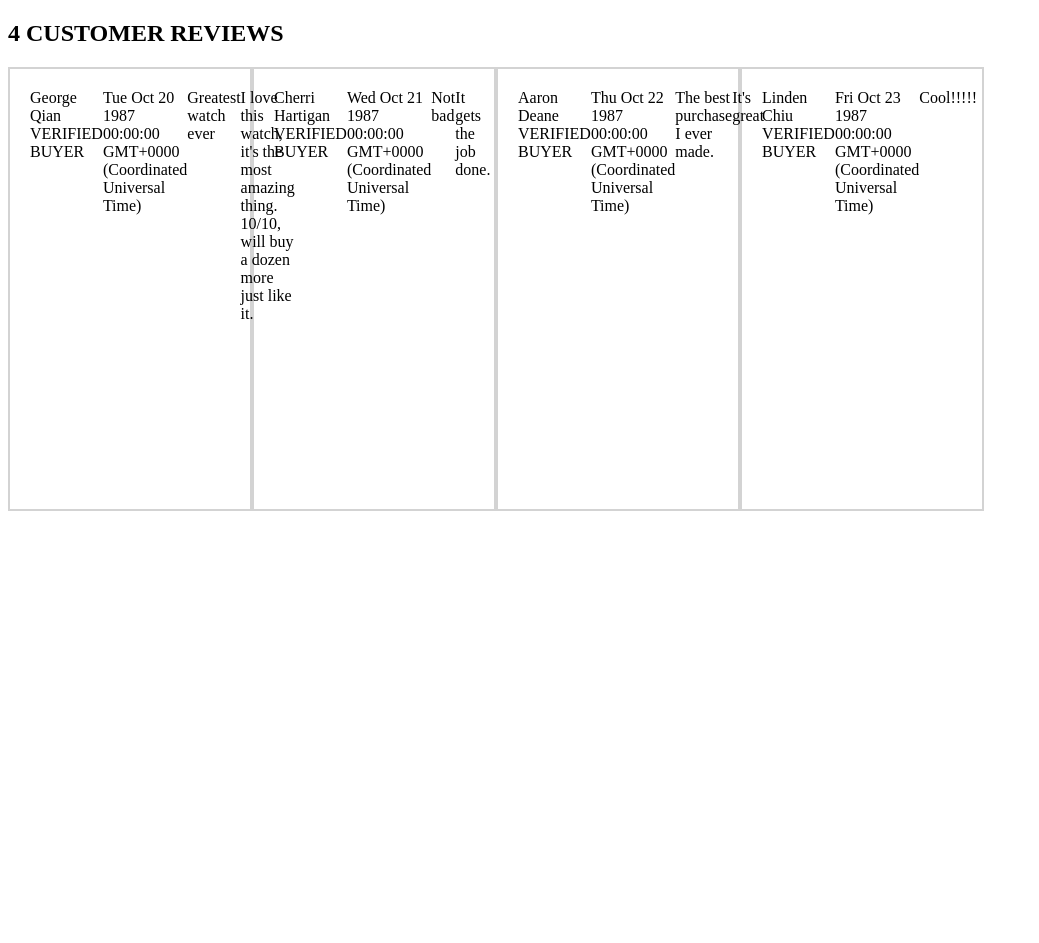
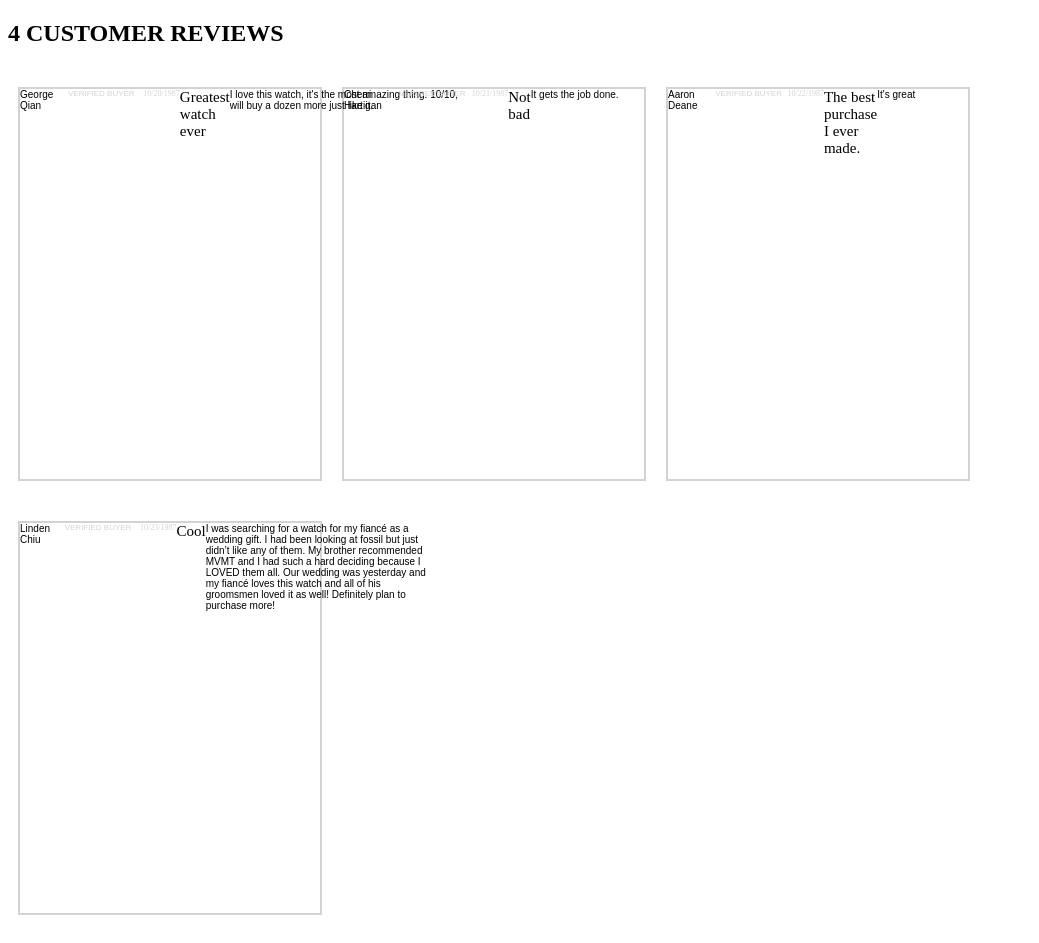
Before and after one commit to TheEventHandlers/MVMT-Reviews, a React app: page / in a window 1280 px wide. Shown: the whole page, without its empty margins (0-1039 px from the left). Before the commit the page ends 800 px from the top, so only its background shows below. Built offline with nearby package versions, Linux system fonts and the light colour scheme; the HTML template or start-up script is replaced by a standard one.

Commit message:
current box version

```diff
--- a/client/src/components/App.jsx
+++ b/client/src/components/App.jsx
@@ -1,8 +1,9 @@
 import '@babel/polyfill';
 import React from 'react';
 import ReactDOM from 'react-dom';
+import styled from 'styled-components';
 
-import StyledReviewBox from './ReviewBox.jsx';
+import ReviewBox from './ReviewBox.jsx';
 
 const dummyShowcaseReviews = [
   {
@@ -47,11 +48,17 @@ const dummyShowcaseReviews = [
 	stars: 5,
 	date_posted: new Date("<1987-10-23>"),
 	review_header: "Cool",
-	review_body: "!!!!!",
+	review_body: "I was searching for a watch for my fiancé as a wedding gift. I had been looking at fossil but just didn’t like any of them. My brother recommended MVMT and I had such a hard deciding because I LOVED them all. Our wedding was yesterday and my fiancé loves this watch and all of his groomsmen loved it as well! Definitely plan to purchase more!",
 	upvotes: 0,
 	downvotes: 16
   }
 ];
+
+const StyledNumberBanner = styled.span`
+  width: 60px;
+  height: 30px;
+
+`;
 
 class App extends React.Component {
   constructor(props) {
@@ -70,12 +77,15 @@ class App extends React.Component {
   render() {
     return (
       <div>
-    	<h2> {this.state.reviews.length} CUSTOMER REVIEWS </h2>
-    	<div className="all-reviews">
+    	  <h2>
+          <StyledNumberBanner>{this.state.reviews.length} </StyledNumberBanner>
+          CUSTOMER REVIEWS
+        </h2>
+    	  <div className="all-reviews">
           {this.state.reviews.map(function(review, index) {
-               return <StyledReviewBox key={index} review={review}/>
+               return <ReviewBox key={index} review={review}/>
               })}
-    	</div>
+    	  </div>
       </div>
 
     	)
--- a/client/src/components/ReviewBox.jsx
+++ b/client/src/components/ReviewBox.jsx
@@ -1,28 +1,29 @@
 import React from 'react';
 import styled from 'styled-components';
+import moment from 'moment';
 
 const ReviewBox = props => {
   return (
-  	<StyledReviewWrapper>
-  	  <div className="review-user">
+  	<StyledReviewPadding>
+  	  <StyledUser>
   	    {props.review.reviewer}
-  	    <span> VERIFIED BUYER </span>
-      </div>
-  	  <div className="review-date">{props.review.date_posted.toString()}</div>
-  	  <div className="review-title">{props.review.review_header}</div>
+  	    <StyledBanner> VERIFIED BUYER </StyledBanner>
+      </StyledUser>
+  	  <StyledDate>{moment(props.review.date_posted).format('MM/DD/YYYY')}</StyledDate>
+  	  <StyledTitle>{props.review.review_header}</StyledTitle>
   	  <StyledContentWrapper>
-  	    <div className="review-content">{props.review.review_body}</div>
+  	    <StyledReviewContent>{props.review.review_body}</StyledReviewContent>
   	  </StyledContentWrapper>
       <div className="review-votes"></div>
 
-  	</StyledReviewWrapper>
+  	</StyledReviewPadding>
   	)
 }
 
-const StyledReviewWrapper = styled.div`
-  height: 400px;
-  width: 200px;
-  padding: 20px;
+const StyledReviewPadding = styled.div`
+  width: 300px;
+  height: 390px;
+  margin: 20px 10px 20px 10px;
   display: inline-flex;
   flex-direction: row;
   border-style: solid;
@@ -30,11 +31,70 @@ const StyledReviewWrapper = styled.div`
   border-color: #D3D3D3;
 `;
 
-const StyledContentWrapper = styled.div`
-  position:relative;
-  width:100px;
-  height:100px;
+const StyledUser = styled.div`
+  width: 250px;
+  height: 20px;
+  display: flex;
+  position: relative;
+  font-family: 'Questrial', sans-serif;
+  font-size: 10px;
+`;
+
+const StyledBanner = styled.span`
+  width: 90px;
+  height: 10px;
+  display: flex;
+  position: relative;
+  font-size: 8px;
+  color: #D3D3D3;
+`;
+
+const StyledDate = styled.div`
+  width: 55px;
+  height: 15px;
+  font-size: 8px;
+  color: #D3D3D3;
+  display: flex;
+  position: relative;
 
 `;
 
+const StyledTitle = styled.div`
+  width: 240px;
+  height: 40px;
+  position: relative;
+  font-size: 15px;
+  display: flex;
+  position: relative;
+`;
+
+const StyledContentWrapper = styled.div`
+  display: flex;
+  position:relative;
+  width:240px;
+  height:180px;
+`;
+
+const StyledReviewContent = styled.div`
+  font-family: 'Questrial', sans-serif;
+  font-size: 10px;
+  text-align: left;
+  overflow-wrap: normal;
+  width: 230px;
+  height: 210px;
+  max-height: 150px;
+  overflow-y: scroll;
+  position: relative;
+  display: inline-flex;
+  flex-wrap: wrap;
+`;
+
+const StyledShareBar = styled.div`
+  width: 240px;
+  height: 40px;
+  display: flex;
+  position: relative;
+  font-size: 15px;
+`;
+
 export default ReviewBox;
--- a/package.json
+++ b/package.json
@@ -22,6 +22,7 @@
     "babel-jest": "^23.6.0",
     "body-parser": "^1.18.3",
     "express": "^4.16.4",
+    "moment": "^2.23.0",
     "mongoose": "^5.4.0",
     "parse-url": "^5.0.0",
     "path": "^0.12.7",
```
Also changed, not shown: 3 other files (tests, documents, lock files or other folders).
